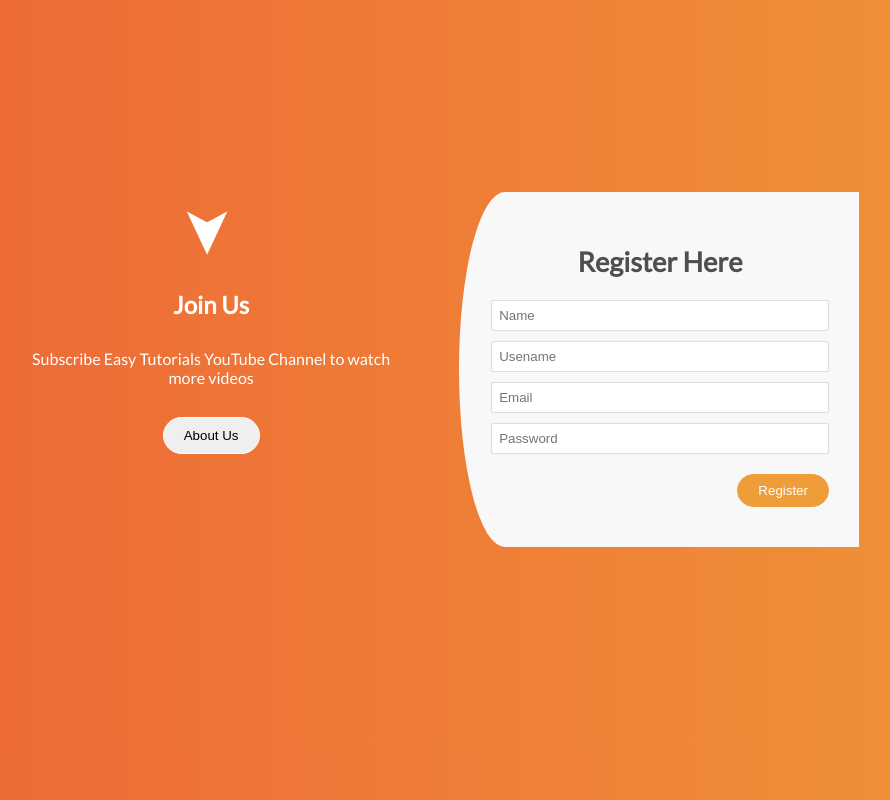
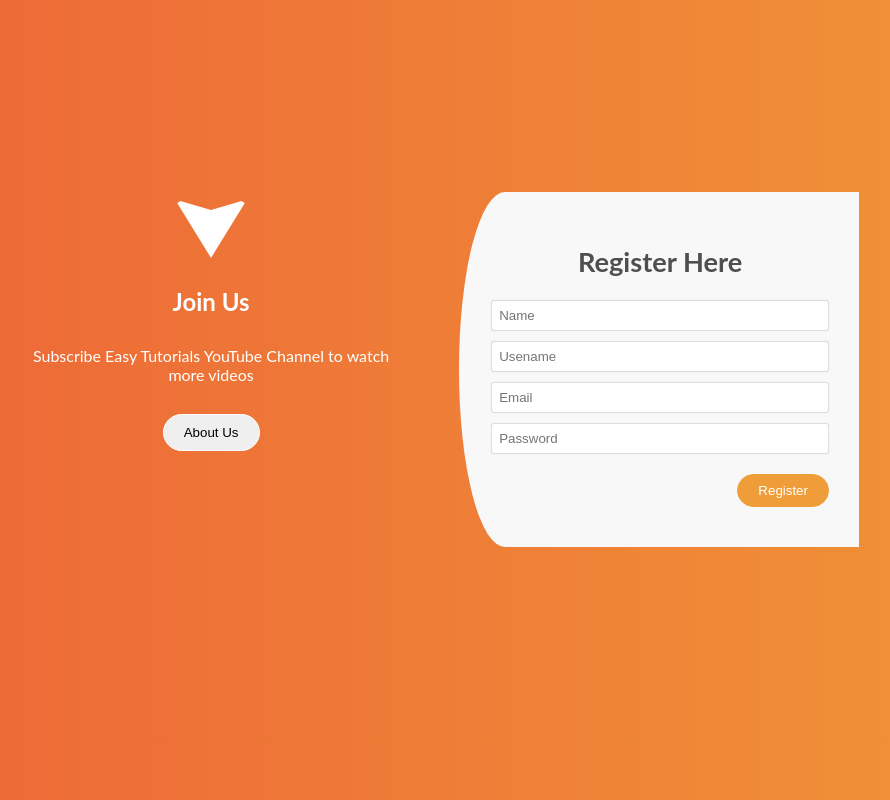
Before and after one commit to Sheriff40/Reponsive-Website2, a plain HTML site: page index.html in a window 1280 px wide. Shown: the whole page, without its empty margins (169-1059 px from the left). Drawn offline with Linux system fonts and the light colour scheme.

Commit message:
Added the arrow image

```diff
--- a/css/style.css
+++ b/css/style.css
@@ -113,8 +113,9 @@ main
 
 #image .material-icons
 {
-    transform: rotate(90deg);
-    font-size:4em;
+  transform: rotate(180deg)scale(1.5,1);
+
+    font-size:4.5em;
 }
 
 
--- a/index.html
+++ b/index.html
@@ -6,14 +6,15 @@
     <meta http-equiv="X-UA-Compatible" content="ie=edge">
     <title>Assignment-8</title>
     <link rel="stylesheet" href="./css/style.css">
-    <link href="https://fonts.googleapis.com/css?family=Lato&display=swap" rel="stylesheet">
+    <link href="https://fonts.googleapis.com/icon?family=Material+Icons" rel="stylesheet">
 </head>
 <body>
     <main>
         <section id = "section1">
             <article id = "article1">
                 <div id = "image">
-                    <div class="material-icons">&#10148;</div>
+                    <!-- <div class="material-icons">&#10148;</div> -->
+                    <i class="material-icons" >navigation</i>
                 </div>
                     <h2>Join Us</h2>
                     <p>Subscribe Easy Tutorials YouTube Channel
```
